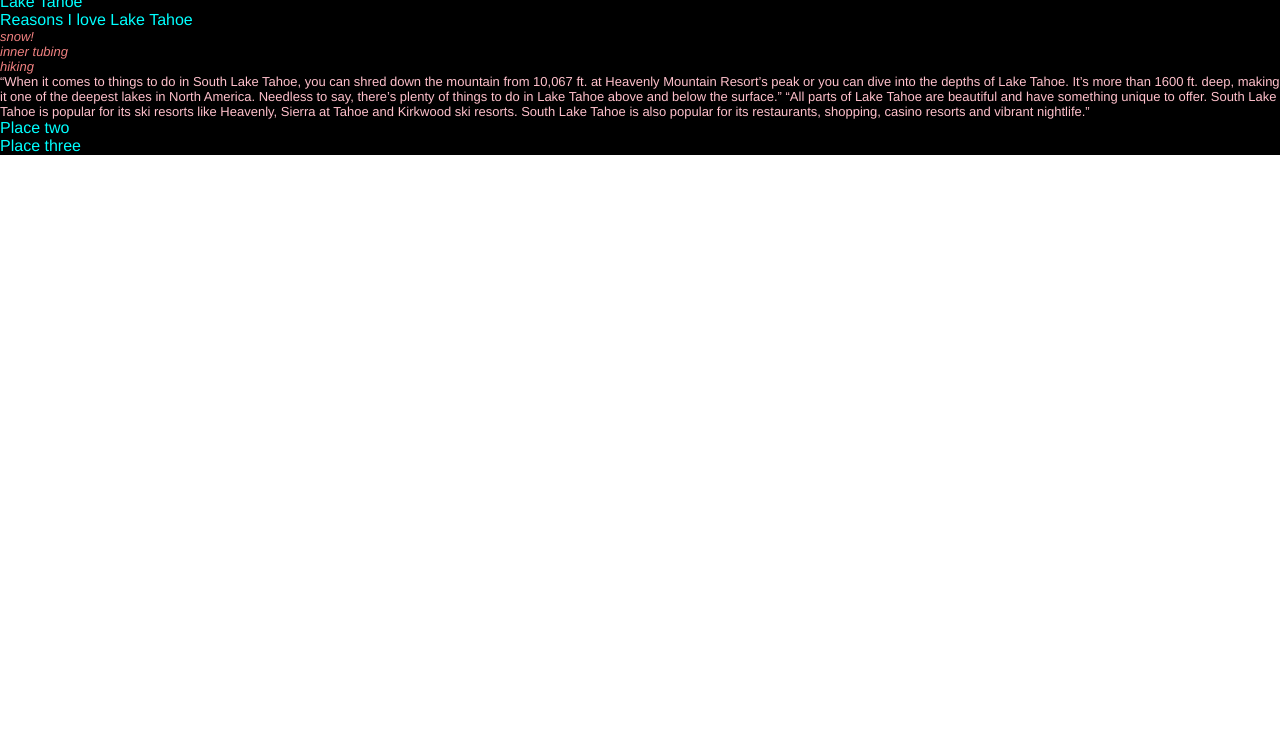
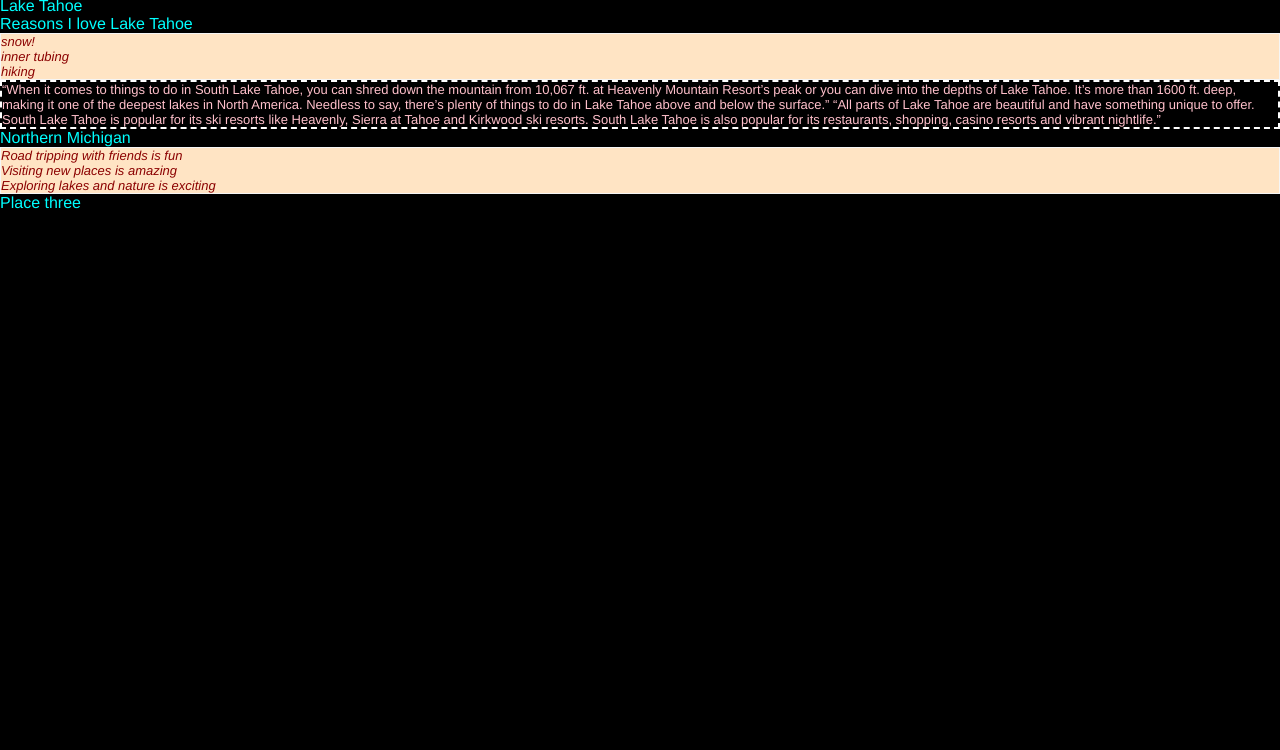
Before and after one commit to shamita-rao/539_wk3_css_intro, a plain HTML site: page index.html in a window 1280 px wide. Shown: the part 50-800 px from the top of the page. Drawn offline with Linux system fonts and the light colour scheme.

Commit message:
Update css and index

```diff
--- a/css/style.css
+++ b/css/style.css
@@ -10,6 +10,7 @@
     background-color: black;
     font-family: 'Franklin Gothic Medium', 'Arial Narrow', Arial, sans-serif;
     font-size: small;
+    border: 2px dashed white;
 }
 
 h2, h3{
@@ -20,9 +21,14 @@
 }
 
 ul{
-    color: lightcoral;
-    background-color: black;
+    color: darkred;
+    background-color: bisque;
     font-family: 'Franklin Gothic Medium', 'Arial Narrow', Arial, sans-serif;
     font-size: small;
     font-style: italic;
+    border: 1px solid whitesmoke;
 }
+
+body{
+    background-color: black;
+}
--- a/index.html
+++ b/index.html
@@ -24,7 +24,13 @@
 
     “All parts of Lake Tahoe are beautiful and have something unique to offer. South Lake Tahoe is popular for its ski resorts like Heavenly, Sierra at Tahoe and Kirkwood ski resorts. South Lake Tahoe is also popular for its restaurants, shopping, casino resorts and vibrant nightlife.”</p>
 
-    <h2> Place two</h2>
+    <h2> Northern Michigan</h2>
+    <ul>
+        <li>Road tripping with friends is fun</li>
+        <li>Visiting new places is amazing</li>
+        <li>Exploring lakes and nature is exciting</li>
+    </ul>
+
     <h2> Place three</h2>
 
 </body>
```
